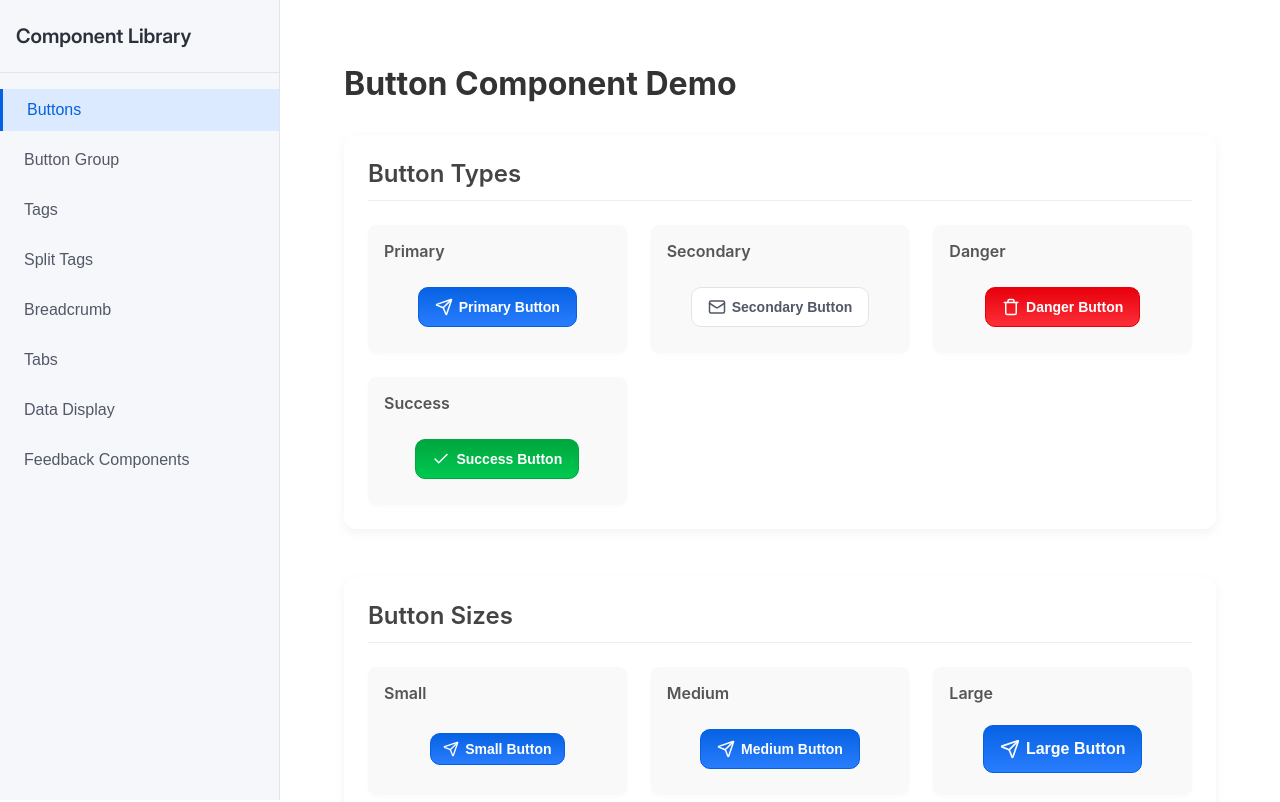
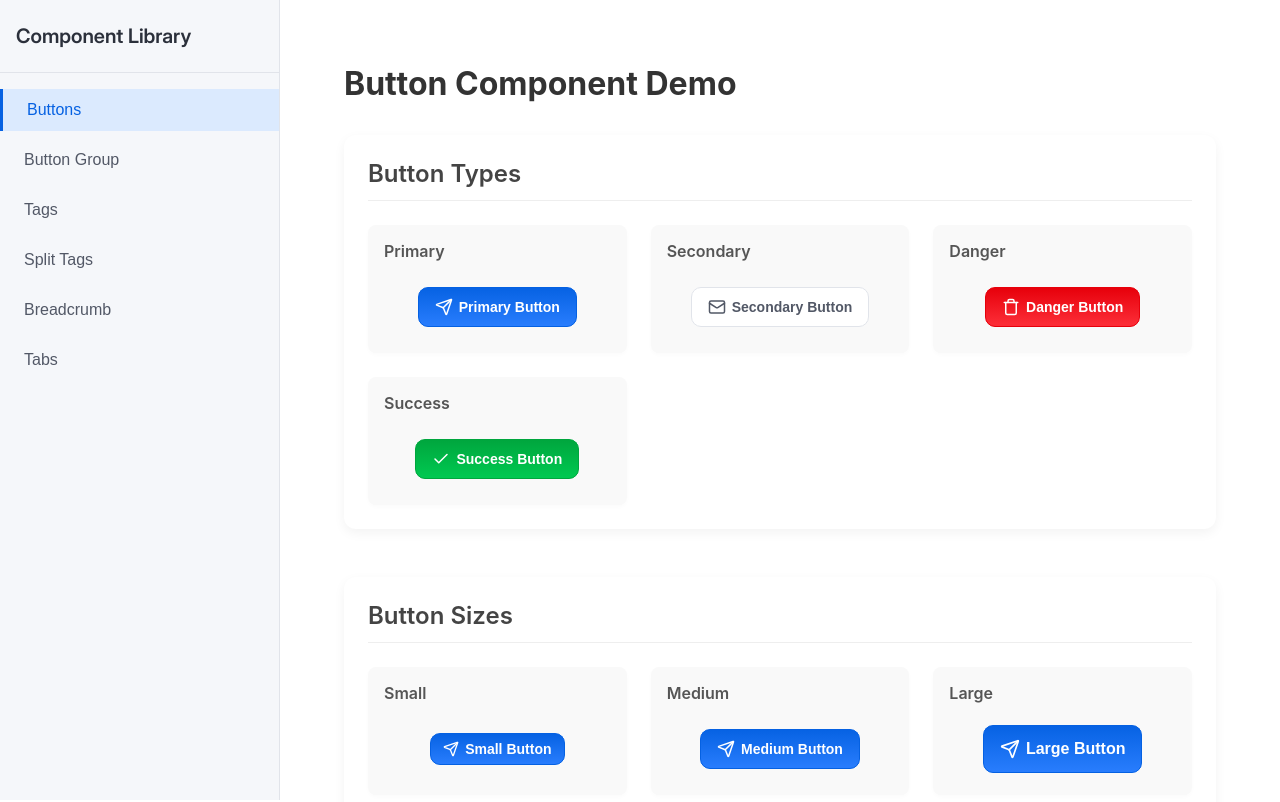
Before and after one commit to design-juspay/Blend-v1, a React (Vite) app: page / in a window 1280 px wide. Shown: the top 802 px of the page. Built offline with nearby package versions, Linux system fonts and the light colour scheme.

Commit message:
minor changes

```diff
--- a/src/App.tsx
+++ b/src/App.tsx
@@ -51,17 +51,7 @@ function App() {
       id: "tabs",
       name: "Tabs",
       component: <TabsDemo />,
-    },
-    {
-      id: "data-display",
-      name: "Data Display",
-      component: <ComingSoon name="Data Display Components" />,
-    },
-    {
-      id: "feedback",
-      name: "Feedback Components",
-      component: <ComingSoon name="Feedback Components" />,
-    },
+    }
   ];
 
   // Get the current component to display
```
